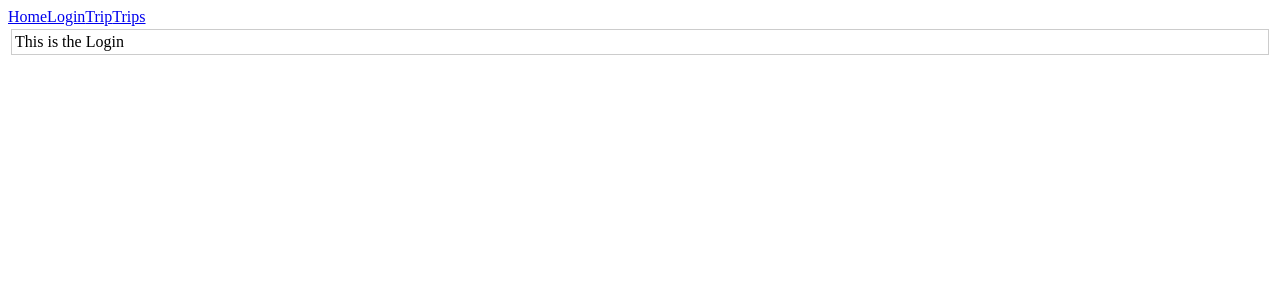
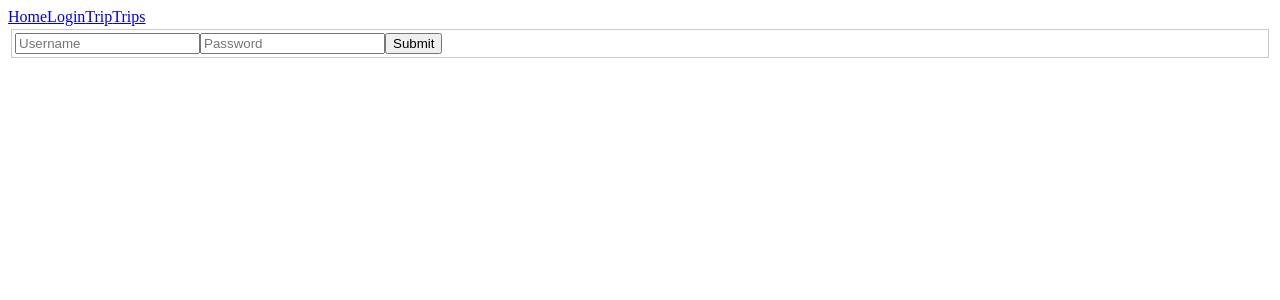
Before and after one commit to UrsulaAntares/AT-GoingPlaces, a React (Create React App) app: page /login in a window 1280 px wide. Shown: the top 300 px of the page. Built offline with nearby package versions, Linux system fonts and the light colour scheme.

Commit message:
Login: logging in sets window.localStorage to user's name

```diff
--- a/src/App.js
+++ b/src/App.js
@@ -1,5 +1,5 @@
 import React from 'react';
-import { BrowserRouter as Router, Route } from 'react-router-dom';
+import { BrowserRouter as Router, Route, Redirect } from 'react-router-dom';
 // import logo from './logo.svg';
 import './App.css';
 import { Button } from "react-bulma-components/full";
@@ -8,19 +8,43 @@ import Home from './components/Home'
 import Trip from './components/Trip'
 import TripList from './containers/TripList';
 import Login from './components/Login';
+import UserProfile from './components/UserProfile';
 
-function App() {
+class App extends React.Component {
+
+  constructor() {
+    super()
+    this.state = {
+      user: null
+    }
+  }
+
+
+  updateUser = (user) => {
+    this.setState({user: user});
+    // debugger
+    window.localStorage.setItem("username", this.state.user.username)
+}
+
+
+
+
+  render() {
     return (
       <Router>
         <React.Fragment>
           <NavBar />
+          <Route exact path = "/" render={() => <Redirect to ="/profile" />}   />
           <Route path = "/home" component = {Home} />
-        <Route exact path = "/login" component = {Login} />
+          <Route exact path = "/login" render = {() =>
+              { return this.state.user ? <UserProfile {...this.state.user}/> : <Login updateUser={this.updateUser} /> }
+              }  />
           <Route exact path = "/trip" component = {Trip} />
           <Route exact path = "/tripslist" component = {TripList} />
         </React.Fragment>
       </Router>
     );
   }
+}
 
 export default App;
--- a/src/components/Login.js
+++ b/src/components/Login.js
@@ -6,13 +6,55 @@ class Login extends React.Component {
         super()
 
         this.state={
-            loremIpsum: 'Urs says hi from the Login'
+            username: "",
+            password: ""
         }
+    }
+
+    handleChange = (e, {name, value}) => {
+        this.setState({[name]: value});
+    }
+
+
+    handleLoginSubmit = (event) => {
+        event.preventDefault()
+        console.log("you're trying to get users")
+        this.setState({username: event.currentTarget.username.value})
+        this.setState({password: event.currentTarget.password.value})
+        if (this.state.username) {
+        fetch(`http://localhost:3001/users/${this.state.username}`)
+            .then(res => res.json())
+            .then(user  => {
+
+                this.props.updateUser(user)
+                console.log(user)}
+                )
+            }
+    }
+
+    getUsers=()=> {
+        let users;
+        console.log("you're trying to get users")
+        // fetch('http://localhost:3001/users').then(res=>res.json()).then(gottenusers => users.push(gottenusers))
+        console.log(users)
+        return users
+    }
+
+    checkUser = (event) => {
+        event.preventDefault()
+        console.log("Checking User", event.currentTarget.username.value)
+        this.setState({user: event.currentTarget.username.value})
     }
 
     render() {
         return(
-            <div className="comp login">This is the Login </div>
+            <div className="comp login box">
+                <form onSubmit={(event) => this.handleLoginSubmit(event)}>
+                    <input name="username" className="input" type="text" placeholder="Username" />
+                    <input name="password" className="input" type="password" placeholder="Password" />
+                    <input type="submit" className="button"/>
+                </form>
+            </div>
         )
     }
 }
--- /dev/null
+++ b/src/components/UserProfile.js
@@ -0,0 +1,11 @@
+import React from 'react'
+
+const UserProfile = (props) => {
+    //don't forget to use the props and desctructure -- but you need more interesting props than name. Serialize some trips!
+    return(
+        <div  className="comp user">{props.username}'s UserProfile</div>
+    )
+
+}
+
+export default UserProfile
```
Also changed, not shown: 1 other file (tests, documents, lock files or other folders). Lines whose indentation alone changed are shown as unchanged.
